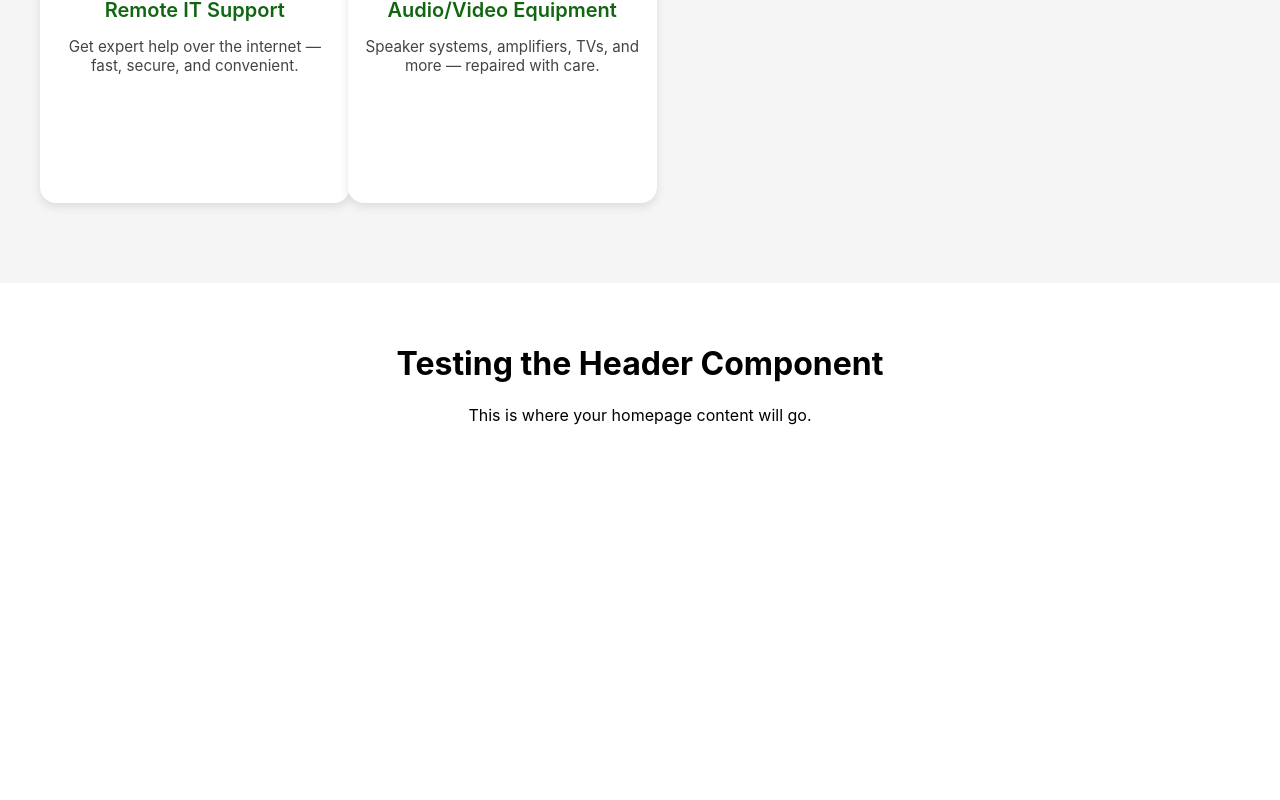
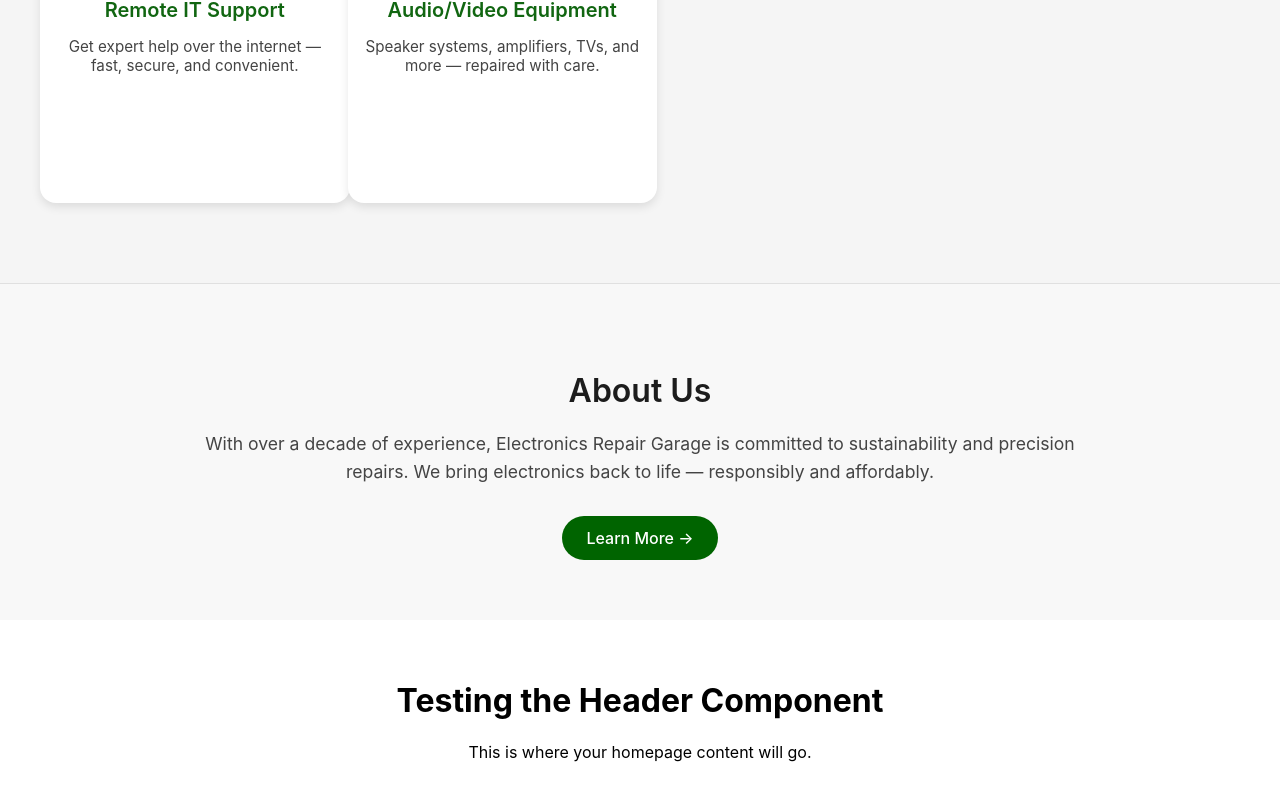
Before and after one commit to gonzalopatino/electronics-repair-garage-site, a React (Create React App) app: page / in a window 1280 px wide. Shown: the part 1262-2062 px from the top of the page. Before the commit the page ends 1743 px from the top, so only its background shows below. Built offline with nearby package versions, Linux system fonts and the light colour scheme.

Commit message:
About preview working great

```diff
--- a/package.json
+++ b/package.json
@@ -9,6 +9,7 @@
     "@testing-library/user-event": "^13.5.0",
     "react": "^19.1.0",
     "react-dom": "^19.1.0",
+    "react-router-dom": "^7.7.0",
     "react-scripts": "5.0.1",
     "web-vitals": "^2.1.4"
   },
--- a/src/App.js
+++ b/src/App.js
@@ -2,6 +2,8 @@
 import Header from './components/Header.jsx';
 import HeroBanner from './components/HeroBanner.jsx';
 import ServicesSection from './components/ServicesSection.jsx';
+import AboutPreview from './components/AboutPreview.jsx';
+
 
 
 function App() {
@@ -10,6 +12,7 @@
       <Header />
       <HeroBanner />
       <ServicesSection />
+      <AboutPreview />
       <main style={{ padding: '40px', textAlign: 'center' }}>
         <h1>Testing the Header Component</h1>
         <p>This is where your homepage content will go.</p>
--- /dev/null
+++ b/src/components/AboutPreview.css
@@ -0,0 +1,41 @@
+.about-preview {
+  background-color: #f8f8f8;
+  padding: 60px 20px;
+  display: flex;
+  justify-content: center;
+  border-top: 1px solid #e0e0e0;
+}
+
+.about-container {
+  max-width: 900px;
+  text-align: center;
+}
+
+.about-heading {
+  font-size: 2rem;
+  font-weight: 600;
+  color: #1c1c1c;
+  margin-bottom: 20px;
+}
+
+.about-text {
+  font-size: 1.1rem;
+  color: #444;
+  line-height: 1.6;
+  margin-bottom: 30px;
+}
+
+.about-button {
+  display: inline-block;
+  background-color: #006400;
+  color: white;
+  text-decoration: none;
+  font-weight: 500;
+  padding: 12px 24px;
+  border-radius: 25px;
+  transition: background-color 0.3s ease;
+}
+
+.about-button:hover {
+  background-color: #004d00;
+}
--- /dev/null
+++ b/src/components/AboutPreview.jsx
@@ -0,0 +1,19 @@
+import React from 'react';
+import './AboutPreview.css';
+
+const AboutPreview = () => {
+  return (
+    <section className="about-preview">
+      <div className="about-container">
+        <h2 className="about-heading">About Us</h2>
+        <p className="about-text">
+          With over a decade of experience, Electronics Repair Garage is committed to sustainability and precision repairs.
+          We bring electronics back to life — responsibly and affordably.
+        </p>
+        <a href="/about" className="about-button">Learn More →</a>
+      </div>
+    </section>
+  );
+};
+
+export default AboutPreview;
```
Also changed, not shown: 1 other file (tests, documents, lock files or other folders).
